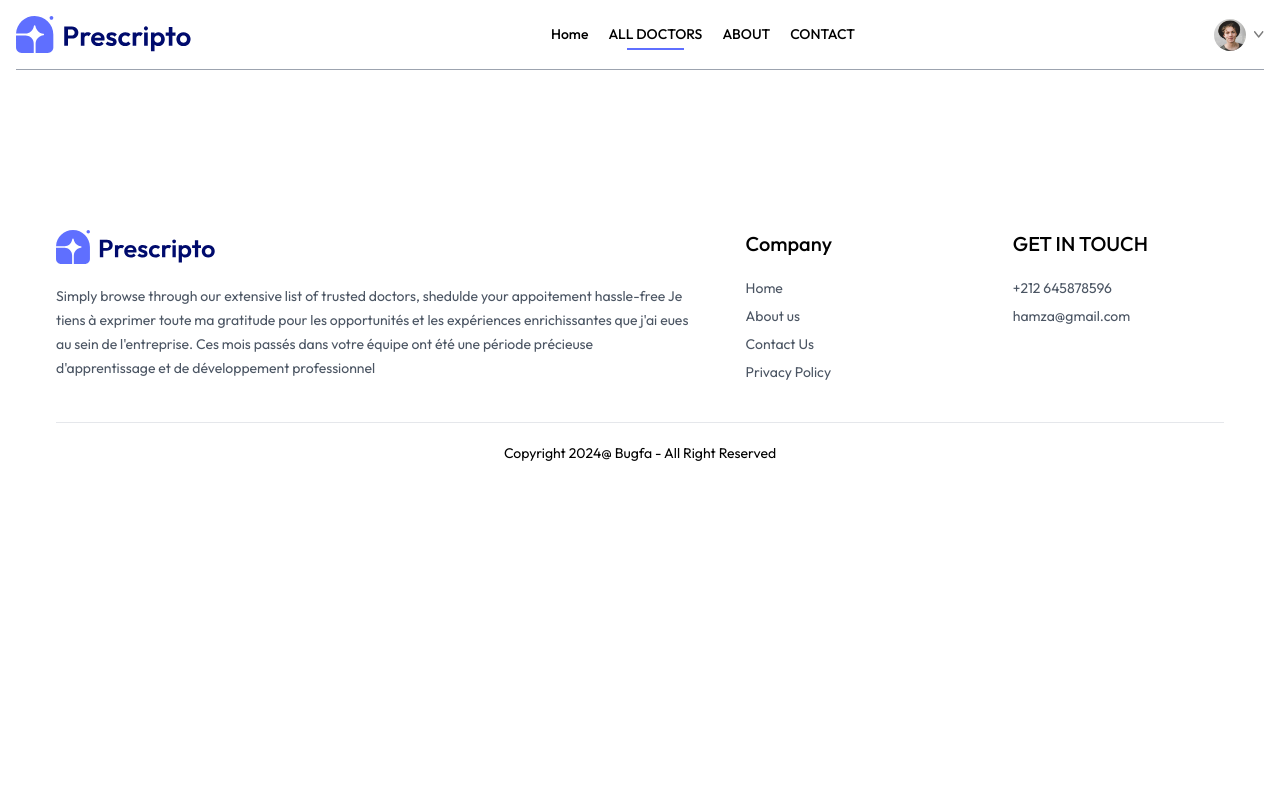
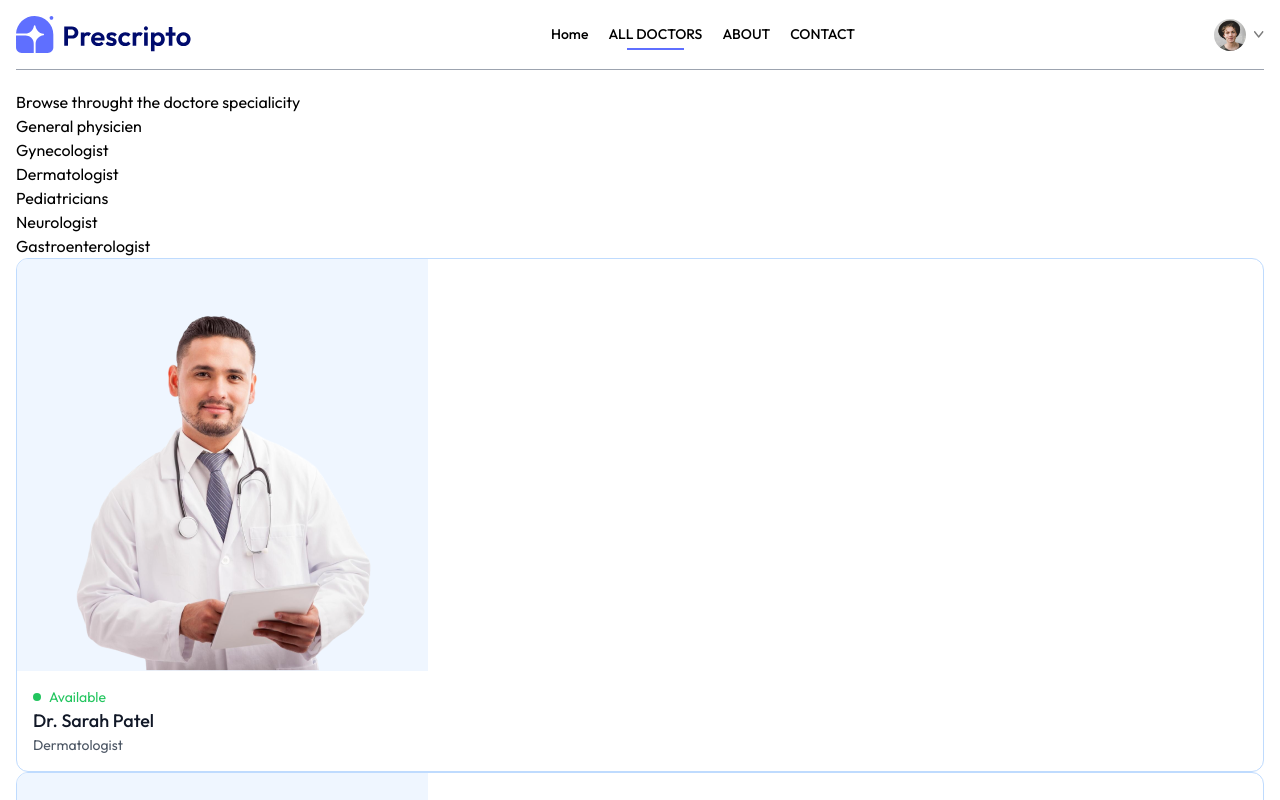
Before and after one commit to hamzarahmoun/doctor-appointement, a React (Vite) app in the folder frontend/: page /doctors/Dermatologist in a window 1280 px wide. Shown: the top 800 px of the page. Built offline with nearby package versions, Linux system fonts and the light colour scheme.

Commit message:
Doctor page structure + filterdoc

```diff
--- a/frontend/src/components/Navbar.jsx
+++ b/frontend/src/components/Navbar.jsx
@@ -7,7 +7,7 @@
     const [isMenuOpen, setIsMenuOpen] = useState(false);
   return (
     <div className='container mx-auto flex justify-between items-center text-sm py-4 mb-5 border-b border-b-gray-400'>
-    <img className='w-44 cursor-pointer' src={assets.logo} alt="logo" />
+    <img onClick={()=>navigate('/')} className='w-44 cursor-pointer' src={assets.logo} alt="logo" />
         <ul className='hidden md:flex gap-5 items-start font-medium'>
             <NavLink to="/" >
                 <li className='py-1'>Home</li>
--- a/frontend/src/pages/Doctors.jsx
+++ b/frontend/src/pages/Doctors.jsx
@@ -1,8 +1,55 @@
-import React from 'react'
+import React, { useContext, useEffect, useState } from 'react'
+import { AppContext } from '../context/AppContext'
+import { useParams } from 'react-router-dom'
 
 const Doctors = () => {
+
+  const { speciality } = useParams()
+
+  const [filterDoc, setFilterDoc] = useState([])
+  const { doctors } = useContext(AppContext)
+
+  const applyFilter = () => {
+    if (speciality) {
+      setFilterDoc(doctors.filter(doc => doc.speciality === speciality))
+    } else {
+      setFilterDoc(doctors)
+    }
+
+  }
+  useEffect(() => {
+    applyFilter()
+  }, [doctors, speciality])
   return (
-    <div></div>
+    <div>
+      <p>Browse throught the doctore specialicity</p>
+      <div>
+        <div>
+          <p>General physicien</p>
+          <p>Gynecologist</p>
+          <p>Dermatologist</p>
+          <p>Pediatricians</p>
+          <p>Neurologist</p>
+          <p>Gastroenterologist</p>
+        </div>
+        <div>
+          {
+            filterDoc.map((items, index) => (
+              <div onClick={() => navigate(`/appontement/${items._id}`)} key={index} className='border border-blue-200 rounded-xl overflow-hidden cursor-pointer hover:translate-y-[-10px] transition-all duration-500'>
+                <img className='bg-blue-50' src={items.image} alt="" />
+                <div className='p-4'>
+                  <div className='flex items-center gap-2 text-sm text-center text-green-500'>
+                    <p className='w-2 h-2 bg-green-500 rounded-full'></p><p>Available</p>
+                  </div>
+                  <p className='text-gray-900 text-lg font-medium'>{items.name}</p>
+                  <p className='text-gray-600 text-sm'>{items.speciality}</p>
+                </div>
+              </div>
+            ))
+          }
+        </div>
+      </div>
+    </div>
   )
 }
 
```
